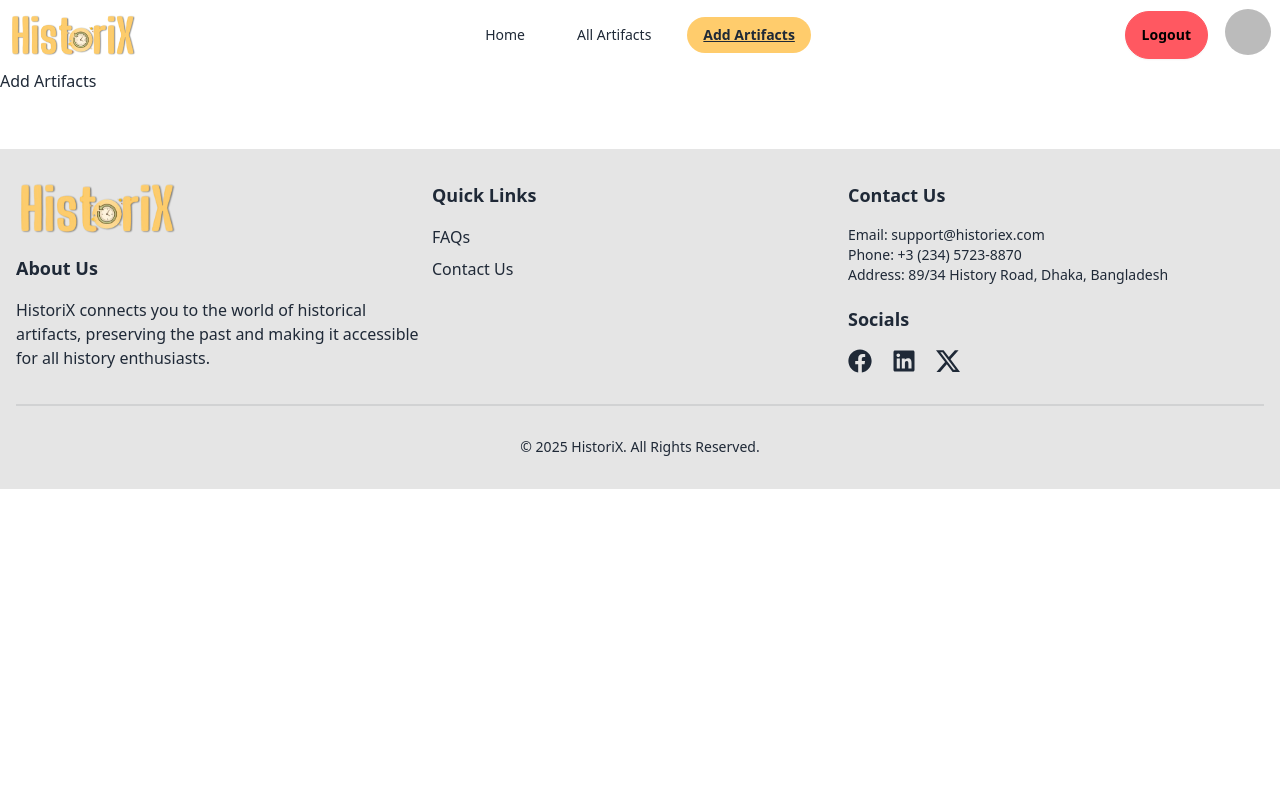
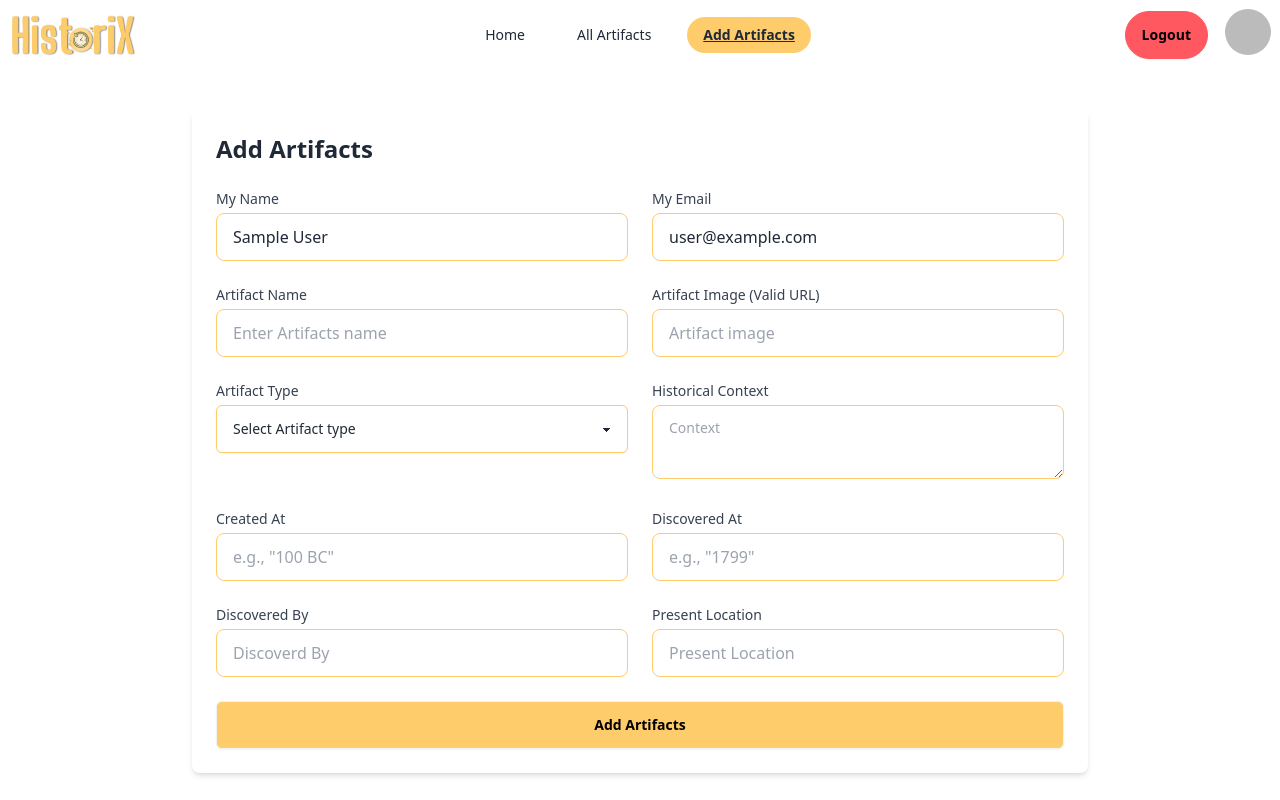
Before and after one commit to fahimKhanOnly/PH-A-11-client-side, a React (Vite) app: page /addArtifacts in a window 1280 px wide. Shown: the top 800 px of the page. Built offline with nearby package versions, Linux system fonts and the light colour scheme; no server answers; sample sign-in values are in the browser's storage.

Commit message:
Complete 'Add Artifact' route for add new artifact.

```diff
--- a/src/components/AddArtifacts/AddArtifacts.jsx
+++ b/src/components/AddArtifacts/AddArtifacts.jsx
@@ -1,7 +1,108 @@
+import { useContext, useState } from "react";
+// import { toast } from "react-toastify";
+import { Helmet } from "react-helmet";
+import { AuthContext } from "../../Firebase/AuthProvider";
+
+
+
 const AddArtifacts = () => {
+  const {userAvailability} = useContext(AuthContext);
+
+  const submitHandler = e => {
+    e.preventDefault();
+    const userName = e.target.myName.value;
+    const myEmail = e.target.myEmail.value;
+    const artifactName = e.target.artifactName.value;
+    const artifactImage = e.target.artifactImage.value;
+    const artifactType = e.target.artifactType.value;
+    const historicalContext = e.target.historicalContext.value;
+    const createdAt = e.target.createdAt.value;
+    const discoverdAt = e.target.discoverdAt.value;
+    const discoverdBy = e.target.discoverdBy.value;
+    const presentLocation = e.target.presentLocation.value;
+    const likes = 0;
+
+    const anArtifact = {userName, myEmail, artifactName, artifactImage, artifactType, historicalContext, createdAt, discoverdAt, discoverdBy, presentLocation, likes};
+
+    console.log(anArtifact);
+    fetch('http://localhost:5000/allArtifacts', {
+      method: "POST",
+      headers: {'content-type': 'application/json'},
+      body: JSON.stringify(anArtifact)
+    })
+  }
   return (
-    <div className="container mx-auto">
-      <h1>Add Artifacts</h1>
+    <div className="max-w-4xl mx-auto mt-10 p-6 bg-white rounded-lg shadow-md dark:text-black">
+      <Helmet>
+        <title>HistoriX | Add Artifact</title>
+      </Helmet>
+      <h1 className="text-2xl font-bold mb-6">Add Artifacts</h1>
+
+      <form onSubmit={submitHandler} className="space-y-6">
+        <div className="grid grid-cols-1 md:grid-cols-2 gap-6">
+          <div>
+            <label className="block text-sm font-medium text-gray-700">My Name</label>
+            <input readOnly type="text" name="myName" value={userAvailability.displayName} className="input input-bordered mt-1 border-[#FFCC6C] w-full" />
+          </div>
+
+          <div>
+            <label className="block text-sm font-medium text-gray-700">My Email</label>
+            <input readOnly type="text" name="myEmail" value={userAvailability.email} className="input input-bordered mt-1 border-[#FFCC6C] w-full" />
+          </div>
+          <div>
+            <label className="block text-sm font-medium text-gray-700">Artifact Name</label>
+            <input required type="text" name="artifactName" placeholder="Enter Artifacts name" className="input input-bordered mt-1 border-[#FFCC6C] w-full" />
+          </div>
+
+          <div>
+            <label className="block text-sm font-medium text-gray-700">Artifact Image (Valid URL)</label>
+            <input type="text" name="artifactImage" placeholder="Artifact image" className="input input-bordered border-[#FFCC6C] mt-1 w-full" required />
+          </div>
+
+          <div>
+            <label className="block text-sm font-medium text-gray-700">Artifact Type</label>
+            <select name="artifactType" required className="select border-[#FFCC6C] mt-1 block w-full border rounded-md shadow-sm sm:text-sm">
+              <option>Select Artifact type</option>
+              <option>Tools</option>
+              <option>Weapons</option>
+              <option>Documents</option>
+              <option>Writings</option>
+            </select>
+          </div>
+
+          {/* <div>
+            <label className="block text-sm font-medium text-gray-700">Historical Context</label>
+            <input required type="text" name="Historical Context" placeholder="Context" className="input input-bordered mt-1 border-[#FFCC6C] w-full" />
+          </div> */}
+
+          <div className="">
+            <label className="block text-sm font-medium text-gray-700">Historical Context</label>
+            <textarea required name="historicalContext" placeholder="Context" className="w-full textarea mt-1 border-[#FFCC6C]"></textarea>
+          </div>
+
+          <div>
+            <label className="block text-sm font-medium text-gray-700">Created At</label>
+            <input required type="number" name="createdAt" placeholder='e.g., "100 BC"' className="input input-bordered mt-1 border-[#FFCC6C] w-full" />
+          </div>
+
+          <div>
+            <label className="block text-sm font-medium text-gray-700">Discovered At</label>
+            <input required type="number" name="discoverdAt" placeholder='e.g., "1799"' className="input input-bordered border-[#FFCC6C] mt-1 w-full" />
+          </div>
+
+          <div>
+            <label className="block text-sm font-medium text-gray-700">Discovered By</label>
+            <input required type="text" name="discoverdBy" placeholder="Discoverd By" className="input input-bordered border-[#FFCC6C] mt-1 w-full" />
+          </div>
+
+          <div>
+            <label className="block text-sm font-medium text-gray-700">Present Location</label>
+            <input type="text" name="presentLocation" required placeholder="Present Location" className="input border-[#FFCC6C] input-bordered mt-1  w-full" />
+          </div>
+        </div>
+
+        <input type="submit" value="Add Artifacts" className="btn btn-block bg-[#FFCC6C] hover:bg-[#2B3440] text-black hover:text-white rounded-md font-bold" />
+      </form>
     </div>
   );
 };
--- a/src/components/Footer/Footer.jsx
+++ b/src/components/Footer/Footer.jsx
@@ -10,7 +10,6 @@ const Footer = () => {
     <footer className="bg-[#0000001A] mt-14 py-8">
       <div className="container mx-auto px-4">
         <div className="flex flex-wrap justify-between">
-
           <div className="w-full md:w-1/3 md:pr-3 mb-6 md:mb-0">
             <div className="mb-5">
             <Link to="/" className="flex items-center gap-1 sm:gap-4"><img className='w-32 sm:w-40' src={logo}/></Link>
@@ -22,7 +21,6 @@ const Footer = () => {
             </div>
           </div>
 
-
           <div className="w-full md:w-1/3 mb-6 md:mb-0">
             <h2 className="text-lg font-semibold mb-4">Quick Links</h2>
             <ul className="space-y-2">
@@ -31,7 +29,6 @@ const Footer = () => {
               <li><Link href="#" className="hover:underline">Contact Us</Link></li>
             </ul>
           </div>
-
 
           <div className="w-full flex flex-col justify-center md:w-1/3">
             <h2 className="text-lg font-semibold mb-4">Contact Us</h2>
@@ -48,7 +45,6 @@ const Footer = () => {
             </div>
           </div>
         </div>
-
         <div className="divider pt-4"></div>
         <div className="text-center pt-4">
           <p className="text-sm">© 2025 HistoriX. All Rights Reserved.</p>
```
